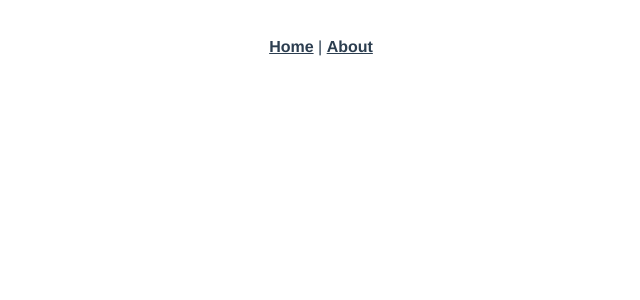
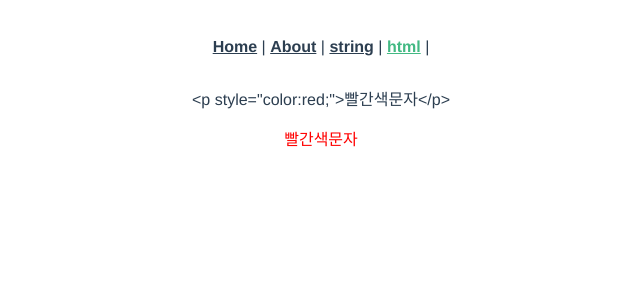
Before and after one commit to jskjw157/vue-example, a Vue app in the folder project/: page /databinding/html in a window 1280 px wide. Before the commit this address had no page. Shown: the top 300 px of the page, without its empty margins (319-959 px from the left). Built offline with nearby package versions, Linux system fonts and the light colour scheme.

Commit message:
[ADD][데이터바인딩] HTML 데이터 바인딩 example

```diff
--- a/project/src/App.vue
+++ b/project/src/App.vue
@@ -1,7 +1,9 @@
 <template>
   <nav>
     <router-link to="/">Home</router-link> |
-    <router-link to="/about">About</router-link>
+    <router-link to="/about">About</router-link> |
+    <router-link to="/databinding/string">string</router-link> |
+    <router-link to="/databinding/html">html</router-link> |
   </nav>
   <router-view/>
 </template>
--- a/project/src/router/index.js
+++ b/project/src/router/index.js
@@ -22,6 +22,11 @@
     path: '/databinding/string',
     name: 'DataBindingStringView',
     component: () => import(/* webpackChunkName: "databinding", webpackPrefetch:true */ '../views/1_databinding/DataBindingStringView.vue')
+  },
+  {
+    path: '/databinding/html',
+    name: 'DataBindingHtmlView',
+    component: () => import(/* webpackChunkName: "databinding", webpackPrefetch:true */ '../views/1_databinding/DataBindingHtmlView.vue')
   }
 ]
 
--- /dev/null
+++ b/project/src/views/1_databinding/DataBindingHtmlView.vue
@@ -0,0 +1,29 @@
+<template>
+    <div>
+        <div>{{htmlString}}</div>
+        <div v-html="htmlString"></div>
+    </div>
+</template>
+<script>
+export default {
+    components: {},
+    data() {
+        return {
+            htmlString: '<p style="color:red;">빨간색문자</p>'
+        }
+    },
+    setup() {
+    },
+    created() {
+    },
+    mounted() {
+    },
+    unmounted() {
+    },
+    methods: {
+    }
+}
+</script>
+<style>
+
+</style>
--- a/project/src/views/1_databinding/DataBindingStringView.vue
+++ b/project/src/views/1_databinding/DataBindingStringView.vue
@@ -1,7 +1,7 @@
 <template>
   <div>
     <h1>Hello {{ userName }}</h1>
-    <p></p>
+    <p>{{message}}</p>
   </div>
 </template>
 
@@ -12,7 +12,9 @@
   data() {
     return {
       userName: 'John Doe',
-      message: 'Welcome'
+      message: 'Welcome',
+      arr: [],
+      obj: {}
     }
   }
 }
```
